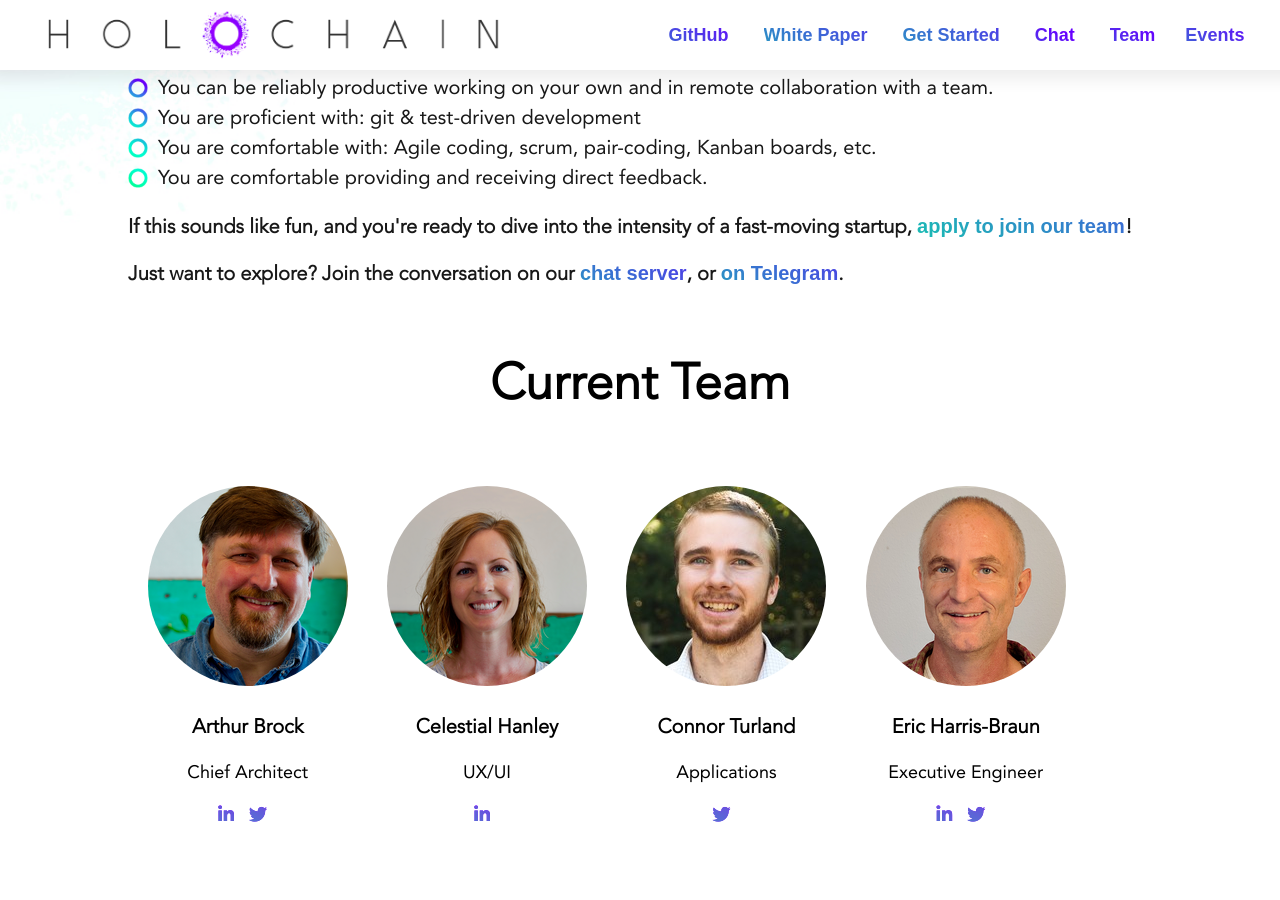
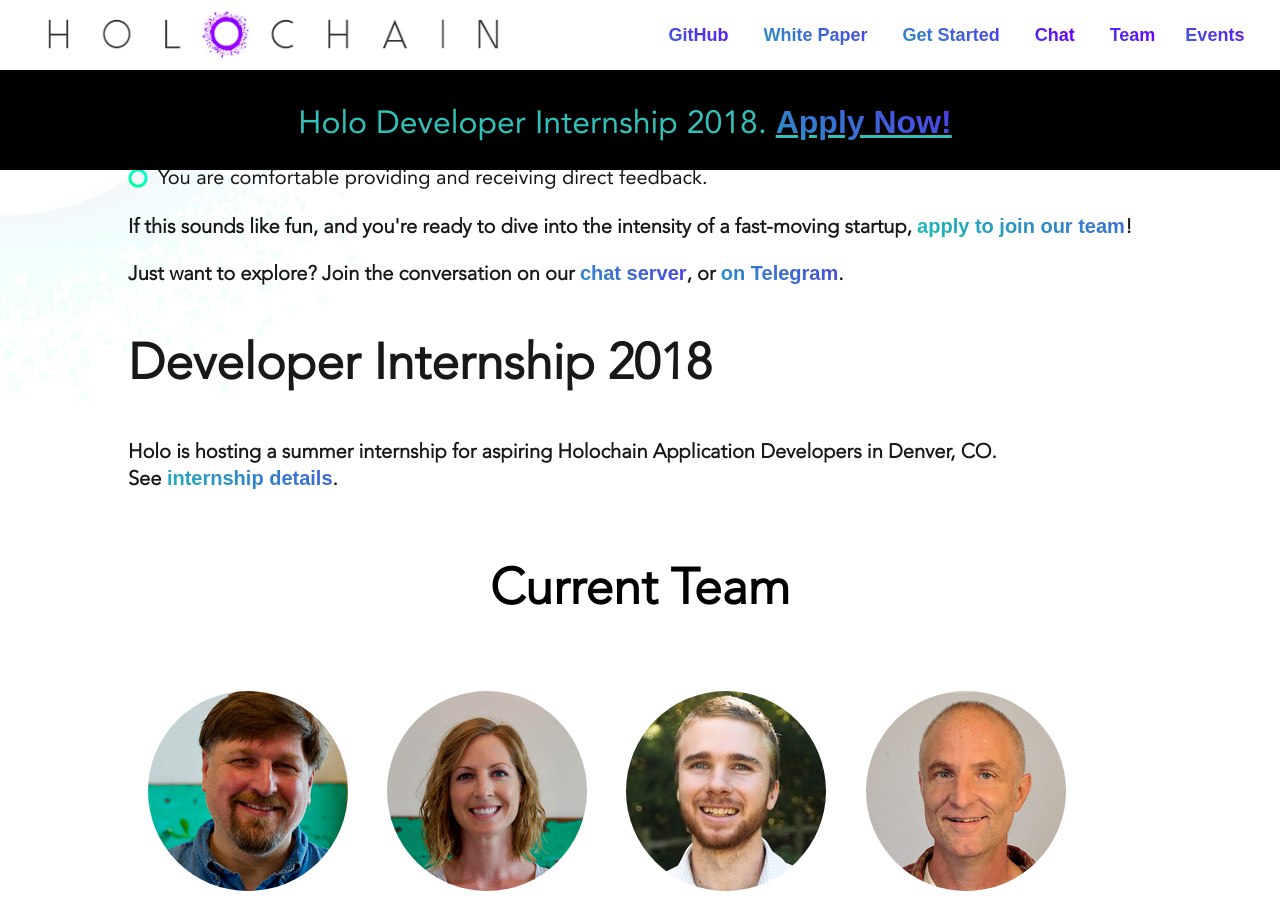
Before and after one commit to holochain/website, a Jekyll site: the page built from devteam.html, in a window 1280 px wide and 900 px high, scrolled down 1089 px. Built offline with Jekyll 4.4.1, drawn with Linux system fonts in a browser that asks for light colours; nearby versions of some CDN libraries.

Commit message:
Updated chat links + Added Internship info
Changed from Telegram to Holochain Chat: https://chat.holochain.net/appsup/channels/app-dev

Added Holo Internship links and info.

Removed past Brasil hackathon info.

```diff
--- a/_includes/footer.html
+++ b/_includes/footer.html
@@ -1,5 +1,5 @@
 <footer>
   <div class="footer-content">
-    <a class="text-left footer-link" href="https://docs.google.com/forms/d/e/1FAIpQLScU66pm9MV8TfWs9b9_p_rV-d4F66XesgiTvh87oVBSLSd7NQ/viewform"><strong>Join</strong></a> the Holochain <a href="/devteam.html">Dev Team</a> <span class="text-right"><a href="https://github.com/holochain/holochain-proto"><i class="fa fa-2x fa-github" aria-hidden="true"></i></a> <a href="https://www.facebook.com/holochain.design/"><i class="fa fa-2x fa-facebook-official" aria-hidden="true"></i></a> <a href="https://twitter.com/holochain"><i class="fa fa-2x fa-twitter" aria-hidden="true"></i></a> <a href="https://www.reddit.com/r/holochain/"><i class="fa fa-2x fa-reddit" aria-hidden="true"></i></a> <a href="https://medium.com/holochain"><i class="fa fa-2x fa-medium" aria-hidden="true"></i></a> <a href="https://t.me/channelholo"><i class="fa fa-2x fa-telegram" aria-hidden="true"></i></a></span>
+    <a class="text-left footer-link" href="https://docs.google.com/forms/d/e/1FAIpQLScU66pm9MV8TfWs9b9_p_rV-d4F66XesgiTvh87oVBSLSd7NQ/viewform"><strong>Join</strong></a> the Holochain <a href="/devteam.html">Dev Team</a> <span class="text-right"><a href="https://github.com/holochain/holochain-proto"><i class="fa fa-2x fa-github" aria-hidden="true"></i></a> <a href="https://www.facebook.com/holochain.design/"><i class="fa fa-2x fa-facebook-official" aria-hidden="true"></i></a> <a href="https://twitter.com/holochain"><i class="fa fa-2x fa-twitter" aria-hidden="true"></i></a> <a href="https://www.reddit.com/r/holochain/"><i class="fa fa-2x fa-reddit" aria-hidden="true"></i></a> <a href="https://medium.com/holochain"><i class="fa fa-2x fa-medium" aria-hidden="true"></i></a> <a href="https://chat.holochain.net/appsup/channels/app-dev"><i class="fa fa-2x fa-telegram" aria-hidden="true"></i></a></span>
   </div>
 </footer>
--- a/_includes/header.html
+++ b/_includes/header.html
@@ -7,17 +7,17 @@
         <li><a target="_blank" href="https://github.com/holochain/holochain-proto">GitHub</a></li>
         <li><a target="_blank" href="https://github.com/holochain/holochain-proto/blob/whitepaper/holochain.pdf">White Paper</a></li>
         <li><a target="_blank" href="https://developer.holochain.org/">Get Started</a> </li>
-        <li><a target="_blank" href="https://t.me/channelholo">Chat</a></li>
+        <li><a target="_blank" href="https://chat.holochain.net/appsup/channels/app-dev">Chat</a></li>
         <li><a href="/team.html">Team</a></li>
         <li><a href="/events.html">Events</a></li>
       </ul>
     </nav>
-    <p class="no-mobile main-nav"><a href="/"><img class="fadelogo header-logo" src="{{ '/assets/images/Holochain_header-logo.png' | theme_image_url }}" height="50" alt="Holochain Logo" /></a><span class="text-right no-mobile"><a target="_blank" href="https://github.com/holochain/holochain-proto">GitHub</a> <a target="_blank" href="https://github.com/holochain/holochain-proto/blob/whitepaper/holochain.pdf">White Paper</a> <a target="_blank" href="https://developer.holochain.org/">Get Started</a> <a target="_blank" href="https://t.me/channelholo">Chat</a>  <a href="/team.html">Team</a><a href="/events.html">Events</a></span>
+    <p class="no-mobile main-nav"><a href="/"><img class="fadelogo header-logo" src="{{ '/assets/images/Holochain_header-logo.png' | theme_image_url }}" height="50" alt="Holochain Logo" /></a><span class="text-right no-mobile"><a target="_blank" href="https://github.com/holochain/holochain-proto">GitHub</a> <a target="_blank" href="https://github.com/holochain/holochain-proto/blob/whitepaper/holochain.pdf">White Paper</a> <a target="_blank" href="https://developer.holochain.org/">Get Started</a> <a target="_blank" href="https://chat.holochain.net/appsup/channels/app-dev">Chat</a>  <a href="/team.html">Team</a><a href="/events.html">Events</a></span>
     </p>
   </div>
 
-  <!-- <div class="temp-banner">
-    <p>Help fund Holochain’s flagship app, <a href="http://ico.holo.host/" target="blank">join the Holo ICO!</a></p>
-  </div> -->
+  <div class="temp-banner">
+    <p>Holo Developer Internship 2018. <a href="https://holochain.typeform.com/to/fNOi7t" target="blank">Apply Now!</a></p>
+  </div>
 
 </header>
--- a/_sections/host.html
+++ b/_sections/host.html
@@ -14,7 +14,7 @@
     show_text: true
     body: |-
       <iframe width="560" height="315" src="https://www.youtube.com/embed/XH2dV33shxE?rel=0&amp;showinfo=0" frameborder="0" allow="autoplay; encrypted-media" allowfullscreen></iframe>
-      <h3>Join our Dev Community in <a href="https://chat.holochain.net" target="blank">Holochain Chat</a>.</h3>
+      <h3>Holo is hosting a summer internship for aspiring Holochain Application Developers in Denver, CO. See <a href="https://holo.host/careers/internship/" target="blank">internship details</a>.</h3>
     section: host
     content_layout: Text over Image with Box
     text_align: Center
--- a/_sections/resources.html
+++ b/_sections/resources.html
@@ -12,7 +12,7 @@
     body:  "\r\n\r\n
       <p><a class=\"button\" target=\"_blank\" href=\"https://github.com/Holochain/holochain-proto\">GitHub</a>
         <a class=\"button\" target=\"_blank\" href=\"https://github.com/Holochain/holochain-proto#installation\">Installation</a>
-        <a class=\"button\" rel=\"nofollow\" target=\"_blank\" href=\"http://t.me/channelHolo\">Chat</a>
+        <a class=\"button\" rel=\"nofollow\" target=\"_blank\" href=\"https://chat.holochain.net/appsup/channels/app-dev\">Chat</a>
         <a class=\"button\" rel=\"nofollow\" target=\"_blank\" href=\"https://developer.holochain.net\">Developer Docs</a>
         <a class=\"button\" target=\"_blank\" href=\"https://github.com/holochain/benchmarks\">Benchmarks</a>
         <a class=\"button\" href=\"/#curve-hackathon\">Hackathons</a></p>"
--- a/devteam.html
+++ b/devteam.html
@@ -20,7 +20,6 @@
 <div class=" light" id="curve-2" style="background: url('/assets/images/holochain/whitepaper_section_backdrop.jpg');  -webkit-background-size: cover; -moz-background-size: cover; -o-background-size: cover; background-size: cover; ">
   <section class="curve-content-wrap">
     <div class="curve-content">
-
       <h2>We're Hiring</h2>
       <h3>If you're an experienced coder steeped in distibuted computing, we may be interested in you.</h3>
       <h3>What we're looking for:</h3>
@@ -43,6 +42,9 @@
 
       <h3> If this sounds like fun, and you're ready to dive into the intensity of a fast-moving startup, <a class="text-left footer-link" href="https://docs.google.com/forms/d/e/1FAIpQLScU66pm9MV8TfWs9b9_p_rV-d4F66XesgiTvh87oVBSLSd7NQ/viewform" target="blank"><strong>apply to join our team</strong></a>!</h3>
       <h3> Just want to explore? Join the conversation on our <a href="https://chat.holochain.org/">chat server</a>, or <a href="https://t.me/channelholo">on Telegram</a>.</h3>
+      <h2>Developer Internship 2018</h2>
+      <h3>Holo is hosting a summer internship for aspiring Holochain Application Developers in Denver, CO. <br>See<a href="https://holo.host/careers/internship/" target="blank"> internship details</a>.</h3>
+
     </div>
   </section>
 </div>
```
Also changed, not shown: _events/brasil.html (deleted, +0 -35 lines).
